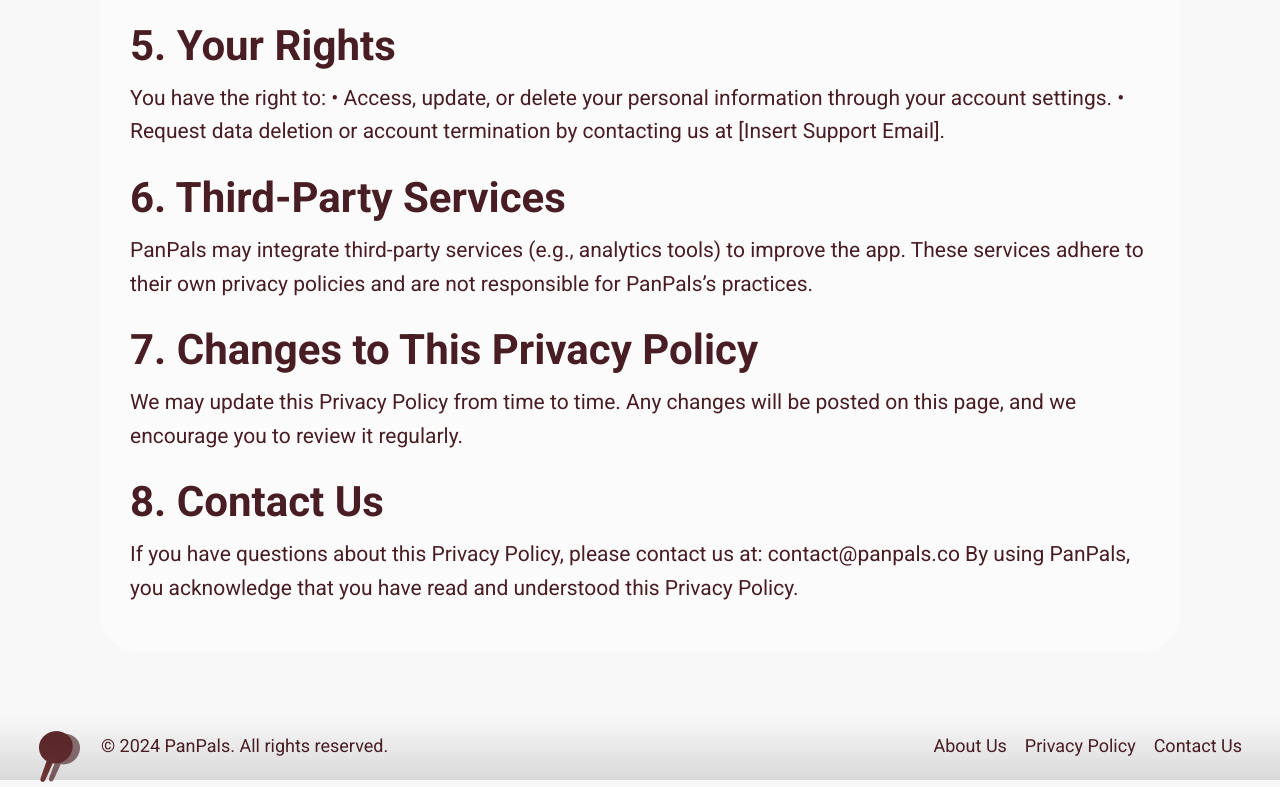
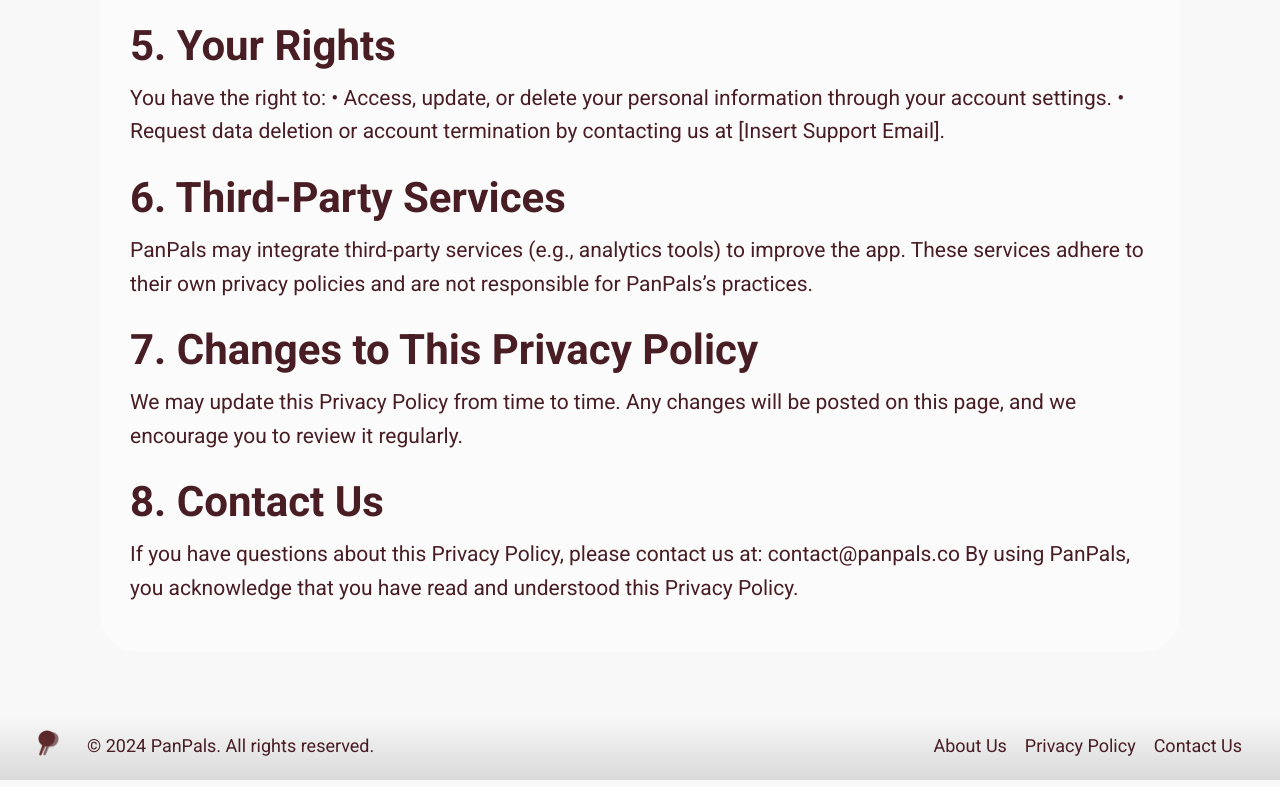
Before and after one commit to madhatter-arc/panpals, a plain HTML site: page privacy.html in a window 1280 px wide. Shown: the part 1547-2334 px from the top of the page. Drawn offline with Linux system fonts and the light colour scheme; a web font is replaced by a local one.

```diff
--- a/privacy.html
+++ b/privacy.html
@@ -125,7 +125,7 @@
             <div class="footer">
                 <div class="footer-left">
                     <a href="index.html" class="footer-logo" aria-label="PanPals Home">
-                        <img src="assets/TheLogo.png" alt="PanPals logo">
+                        <img src="assets/TheLogo.png" alt="PanPals logo" class="footer-logo">
                     </a> <p class="footer-text">© 2024 PanPals. All rights reserved.</p>
                 </div>
                 <div class="footer-right">
```
